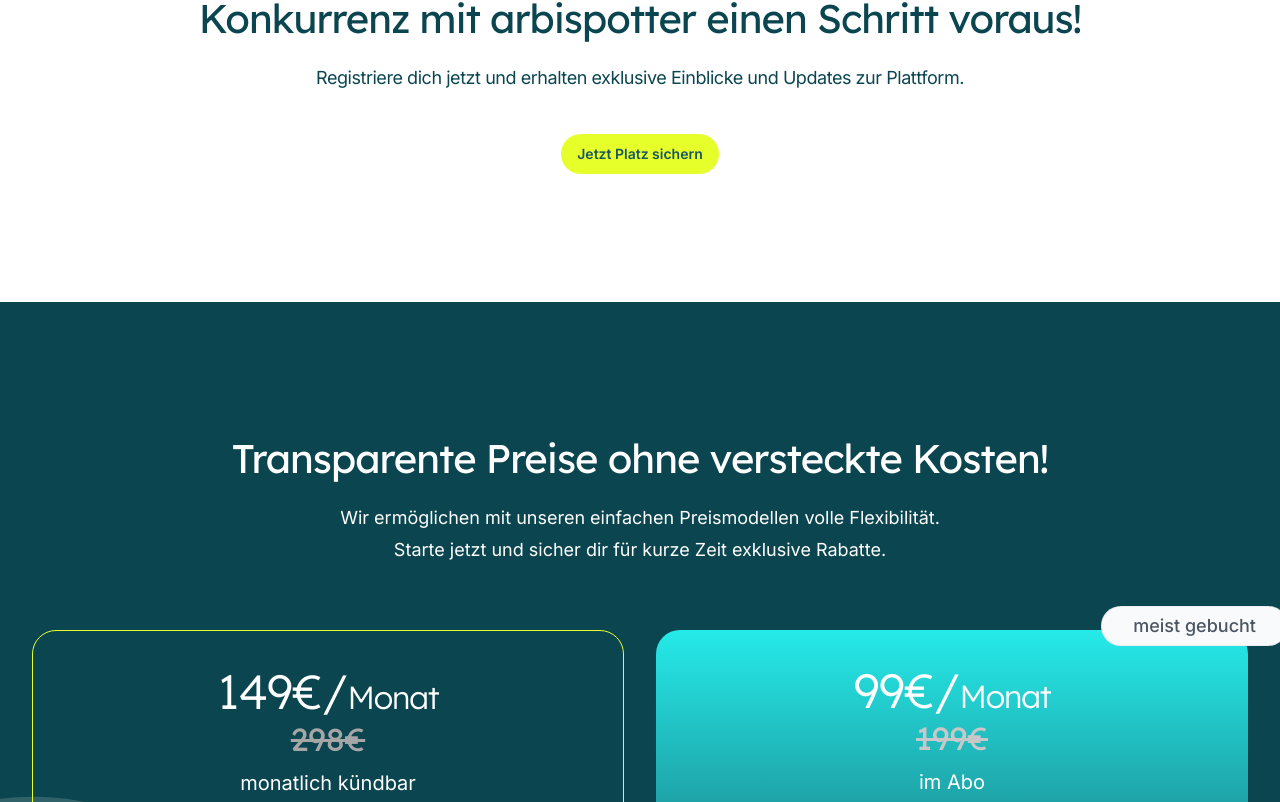
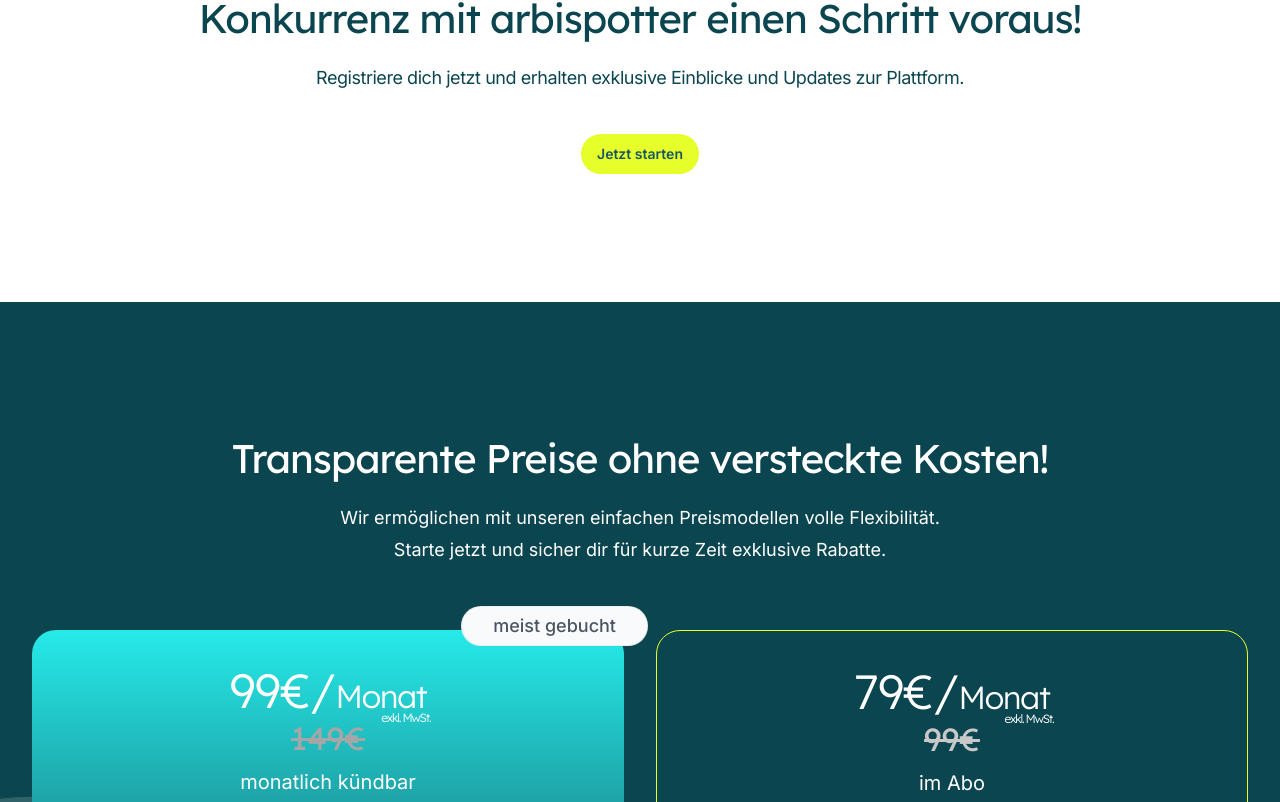
Before and after one commit to MaxLiebsch/fe-arbitrage-lp, a Next.js app: page / in a window 1280 px wide. Shown: the part 2378-3180 px from the top of the page. Built offline with nearby package versions, Linux system fonts and the light colour scheme.

Commit message:
fix: prepare for go life

```diff
--- a/src/app/(auth)/login/page.tsx
+++ b/src/app/(auth)/login/page.tsx
@@ -13,6 +13,7 @@
 
 export default function Login() {
   redirect('/app/auth/login')
+  // redirect('/waiting-list')
   return (
     <SlimLayout>
       <div className="flex">
--- a/src/app/(auth)/register/page.tsx
+++ b/src/app/(auth)/register/page.tsx
@@ -13,6 +13,7 @@
 
 export default function Register() {
   redirect('/app/auth/signup');
+  // redirect('/waiting-list');
   return (
     <SlimLayout>
       <div className="flex">
--- a/src/app/page.tsx
+++ b/src/app/page.tsx
@@ -1,6 +1,5 @@
 import { CallToAction } from '@/components/CallToAction'
 import { FAQSimple } from '@/components/FAQSimple'
-import { Faqs } from '@/components/Faqs'
 import { Footer } from '@/components/Footer'
 import { Header } from '@/components/Header'
 import { Hero } from '@/components/Hero'
--- a/src/app/waiting-list/page.tsx
+++ b/src/app/waiting-list/page.tsx
@@ -14,7 +14,7 @@
         </Link>
       </div>
       <h2 className="mt-20 text-lg font-semibold text-gray-900">
-        Jetzt Platz sichern
+        Jetzt starten
       </h2>
       <NLForm />
     </SlimLayout>
--- a/src/components/CallToAction.tsx
+++ b/src/components/CallToAction.tsx
@@ -29,7 +29,7 @@
             erhalten exklusive Einblicke und Updates zur Plattform.
           </p>
           <Button href="/register" color="slate" className="mt-10">
-            Jetzt Platz sichern
+            Jetzt starten
           </Button>
         </div>
       </Container>
--- a/src/components/Pricing.tsx
+++ b/src/components/Pricing.tsx
@@ -79,7 +79,7 @@
       )}
     >
       {featured ? (
-        <span className="absolute -right-0 -top-5 md:-right-10 md:-top-6 inline-flex items-center rounded-full bg-gray-50 px-8 py-1 text-lg font-medium text-gray-600 ring-1 ring-inset ring-gray-500/10">
+        <span className="absolute -right-0 -top-5 md:-right-6 md:-top-6 inline-flex items-center rounded-full bg-gray-50 px-8 py-1 text-lg font-medium text-gray-600 ring-1 ring-inset ring-gray-500/10">
           meist gebucht
         </span>
       ) : (
@@ -160,14 +160,16 @@
         </div>
         <div className="-mx-4 mt-16 grid max-w-2xl grid-cols-1 gap-y-10 sm:mx-auto lg:-mx-8 lg:max-w-none lg:grid-cols-2 xl:mx-0 xl:gap-x-8">
           <Plan
+            featured
             name={
               <div className="text-silver-chalice-400 text-3xl line-through">
-                298€
+                149€
               </div>
             }
             price={
-              <div>
-                149€/<span className="text-3xl">Monat</span>
+              <div className='relative'>
+                99€/<span className="text-3xl">Monat</span>
+                <span className='text-xs absolute -bottom-2 -right-1'>exkl. MwSt.</span>
               </div>
             }
             description="monatlich kündbar"
@@ -175,15 +177,16 @@
             features={[]}
           />
           <Plan
-            featured
+
             name={
               <div className="text-silver-chalice-300 text-3xl line-through">
-                199€
+                99€
               </div>
             }
             price={
-              <div>
-                99€/<span className="text-3xl">Monat</span>
+              <div className='relative'>
+                79€/<span className="text-3xl">Monat</span>
+                <span className='text-xs absolute -bottom-2 -right-1'>exkl. MwSt.</span>
               </div>
             }
             description="im Abo"
```
